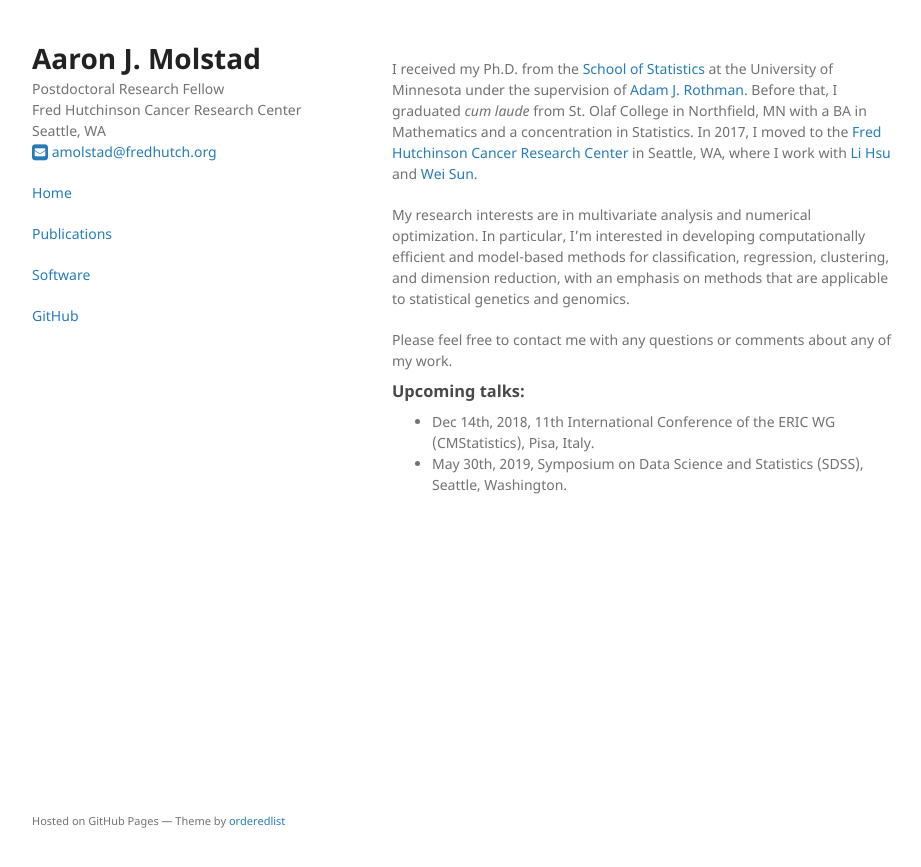
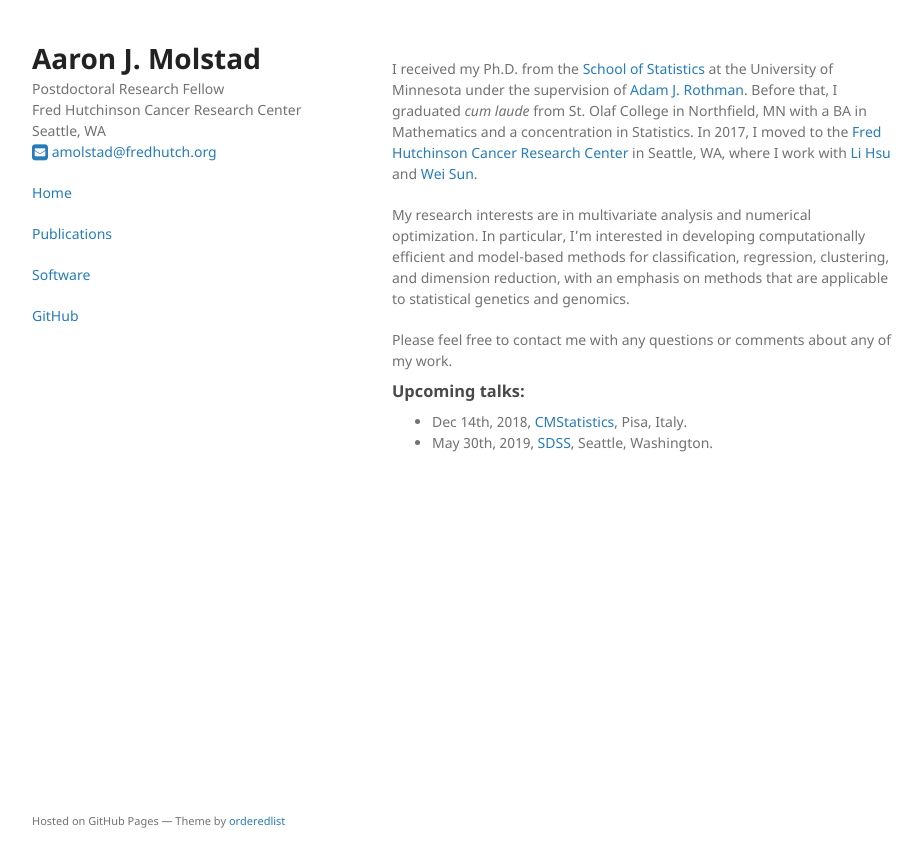
Before and after one commit to ajmolstad/ajmolstad.github.io, a Jekyll site: the page built from index.md, in a window 1280 px wide. Shown: the top 867 px of the page, without its empty margins (178-1099 px from the left). Built offline with Jekyll 4.4.1, drawn with Linux system fonts in a browser that asks for light colours.

Commit message:
Update index.md

```diff
--- a/index.md
+++ b/index.md
@@ -10,5 +10,5 @@
 
 
 ### Upcoming talks:
-- Dec 14th, 2018, 11th International Conference of the ERIC WG (CMStatistics), Pisa, Italy.
-- May 30th, 2019, Symposium on Data Science and Statistics (SDSS), Seattle, Washington.
+- Dec 14th, 2018, [CMStatistics](http://www.cmstatistics.org/CMStatistics2018/), Pisa, Italy.
+- May 30th, 2019, [SDSS](http://ww2.amstat.org/meetings/sdss/2019/), Seattle, Washington.
```
